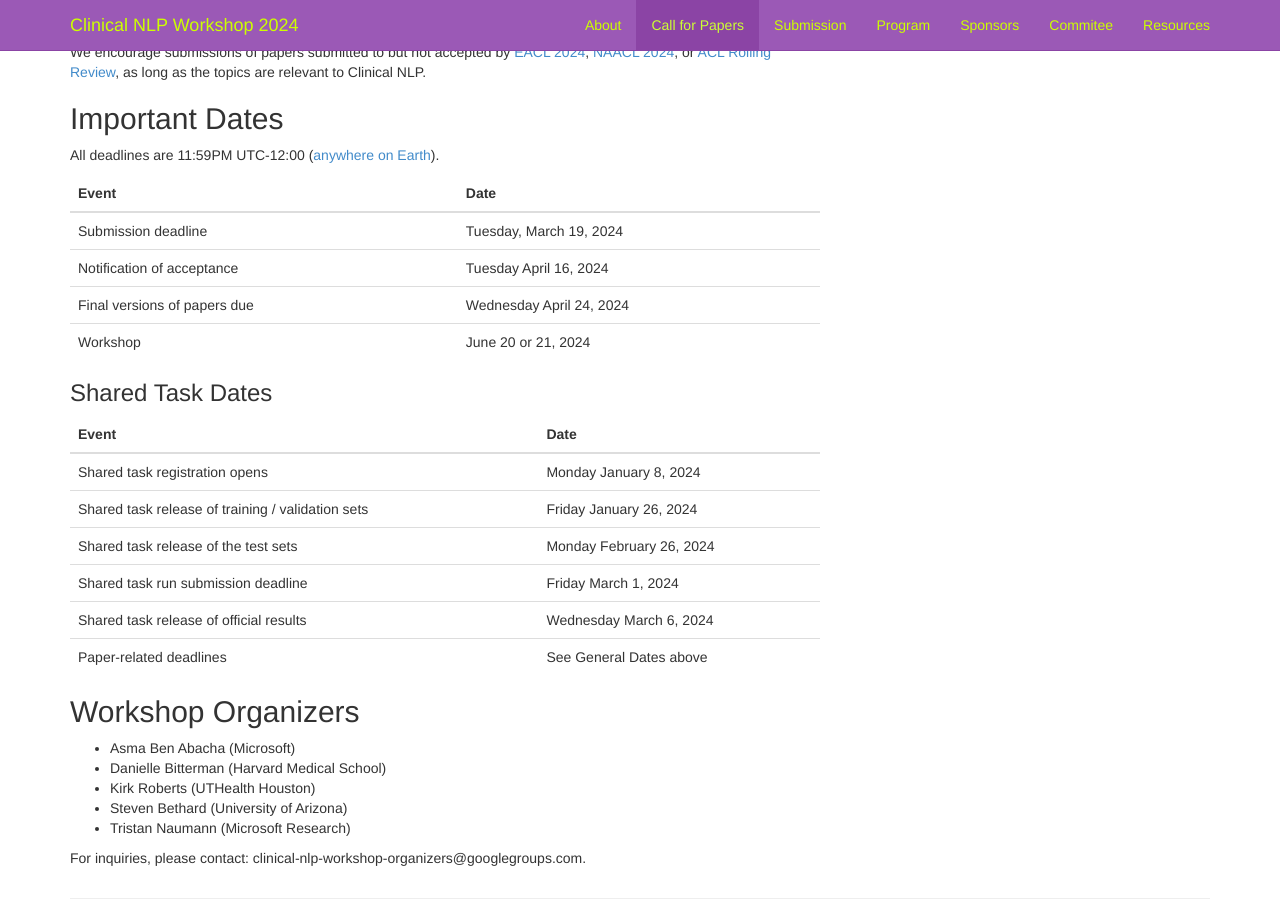
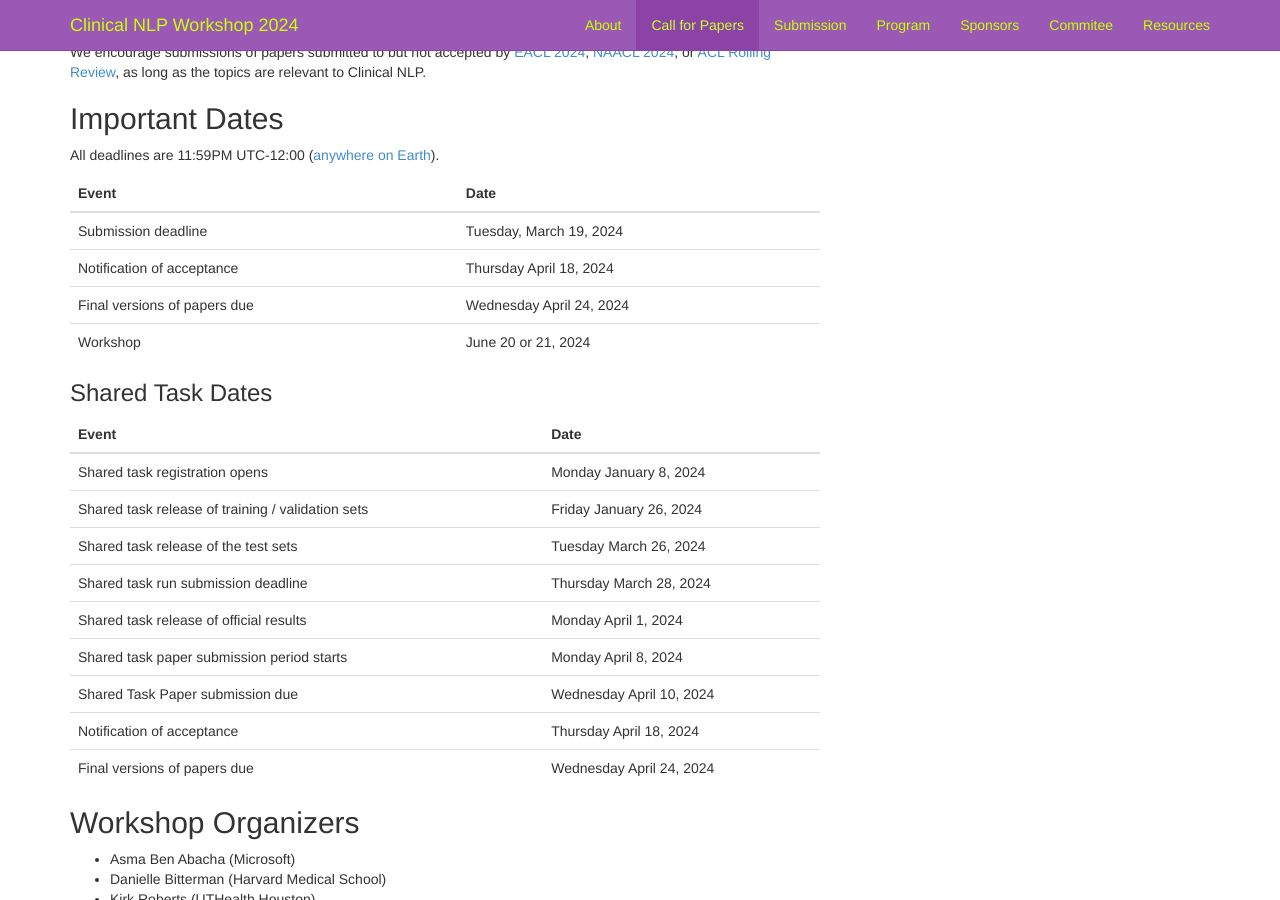
Before and after one commit to clinical-nlp/clinical-nlp.github.io, a Jekyll site: the page built from 2024/call-for-papers.md, in a window 1280 px wide and 900 px high, scrolled down 1552 px. Built offline with Jekyll 4.4.1, drawn with Linux system fonts in a browser that asks for light colours; nearby versions of some CDN libraries; comment, search, counter and statistics services are not loaded.

Commit message:
Update call-for-papers.md

```diff
--- a/2024/call-for-papers.md
+++ b/2024/call-for-papers.md
@@ -71,7 +71,7 @@ All deadlines are 11:59PM UTC-12:00 ([anywhere on Earth](https://www.timeanddate
 | Event                                               | Date                      |
 | --------------------------------------------------- | ------------------------- |
 | Submission deadline                                 | Tuesday, March 19, 2024   |
-| Notification of acceptance                          | Tuesday April 16, 2024    |
+| Notification of acceptance                          | Thursday April 18, 2024   |
 | Final versions of papers due                        | Wednesday April 24, 2024  |
 | Workshop                                            | June 20 or 21, 2024       |
 
@@ -81,10 +81,14 @@ All deadlines are 11:59PM UTC-12:00 ([anywhere on Earth](https://www.timeanddate
 | --------------------------------------------------- | ------------------------- |
 | Shared task registration opens                      | Monday January 8, 2024    |
 | Shared task release of training / validation sets   | Friday January 26, 2024   |
-| Shared task release of the test sets                | Monday February 26, 2024  |
-| Shared task run submission deadline                 | Friday March 1, 2024      |
-| Shared task release of official results             | Wednesday March 6, 2024   |
-| Paper-related deadlines                             | See General Dates above   |
+| Shared task release of the test sets                | Tuesday March 26, 2024    |
+| Shared task run submission deadline                 | Thursday March 28, 2024   |
+| Shared task release of official results             | Monday April 1, 2024      |
+| Shared task paper submission period starts          | Monday April 8, 2024      |
+| Shared Task Paper submission due                    | Wednesday April 10, 2024  |
+| Notification of acceptance                          | Thursday April 18, 2024   |
+| Final versions of papers due                        | Wednesday April 24, 2024  |
+
 
 ## Workshop Organizers
 
```
